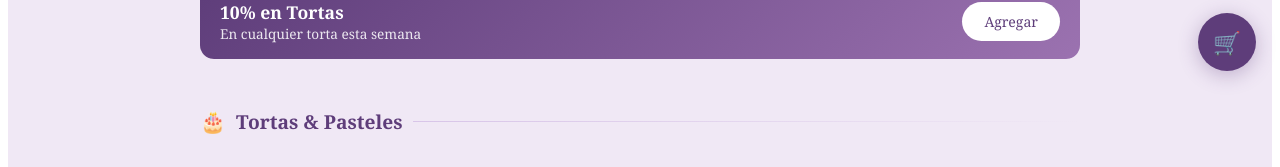
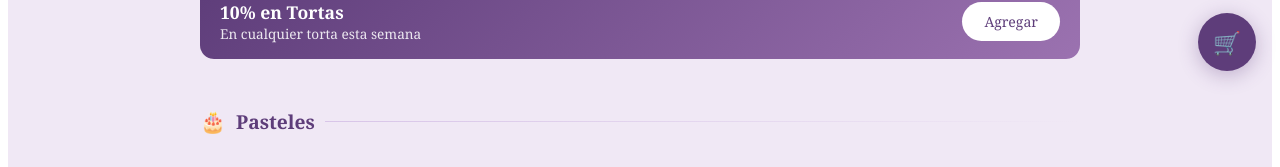
Before and after one commit to hanel17/Sared-pastry, a React (Vite) app: page / in a window 1280 px wide. Shown: the part 705-872 px from the top of the page. Built offline with nearby package versions, Linux system fonts and the light colour scheme.

Commit message:
Cambiar Tortas & Pasteles a Pasteles

```diff
--- a/src/App.jsx
+++ b/src/App.jsx
@@ -6,10 +6,10 @@ const IP=[{id:1,cat:"tortas",name:"Torta de Vainilla",desc:"Suave bizcocho con c
 const IO=[{id:1,type:"2x1",title:"2x1 en Cupcakes",photo:null,desc:"Lleva 2 docenas y paga solo 1",productId:5,active:true,visible:true},{id:2,type:"discount",title:"10% en Tortas",photo:null,desc:"En cualquier torta esta semana",productId:1,value:10,active:true,visible:true}];
 const IE=[{id:1,name:"Bodas",emoji:"💍",photo:null,desc:"Torta principal + mesa de postres + cupcakes",packages:["Básico: torta 3 pisos + 50 cupcakes — RD$8,000","Deluxe: torta 4 pisos + 100 cupcakes + cake pops — RD$15,000"]},{id:2,name:"Baby Shower",emoji:"🍼",desc:"Paquetes adorables para celebrar la llegada del bebé",packages:["Paquete Rosa/Azul: torta + 24 cupcakes + galletas — RD$4,500","Paquete Premium: + macarons y cake pops — RD$7,000"]},{id:3,name:"Cumpleaños",emoji:"🎂",desc:"Desde tortas sencillas hasta mesas completas",packages:["Básico: torta personalizada — Desde RD$1,500","Mesa Dulce: torta + cupcakes + brownies — RD$6,000"]},{id:4,name:"Graduaciones",emoji:"🎓",desc:"Celebra ese logro con algo especial",packages:["Torta temática + 24 cupcakes — RD$3,200","Mesa completa con foto edible — RD$5,500"]},{id:5,name:"Corporativos",emoji:"💼",desc:"Para eventos de empresa y celebraciones",packages:["Cupcakes personalizados con logo (x50) — Cotizar","Mesa de postres completa — Cotizar"]}];
 const IT={primary:"#5e3d7a",accent:"#9b72b0",bg:"#f0e8f5",card:"rgba(253,248,255,0.88)",border:"#d8c5e8",text:"#2d1f3d"};
-const CATS={tortas:"Tortas & Pasteles",cupcakes:"Cupcakes",postres:"Galletas & Postres"};
+const CATS={tortas:"Pasteles",cupcakes:"Cupcakes",postres:"Galletas & Postres"};
 const OT={"2x1":"2 × 1","discount":"Descuento %","bundle":"Combo","free-item":"Regalo"};
 const PWD="sared2025";
-const ICATS={tortas:"Tortas & Pasteles",cupcakes:"Cupcakes",postres:"Galletas & Postres"};
+const ICATS={tortas:"Pasteles",cupcakes:"Cupcakes",postres:"Galletas & Postres"};
 const ITEXTS={menuSub:"Todo elaborado con ingredientes frescos 🌸",anticipacion:"Pedidos con mínimo 48 horas de anticipación"};
 function applyTheme(t){const r=document.documentElement.style;r.setProperty("--sp-primary",t.primary);r.setProperty("--sp-accent",t.accent);}
 function CatEditor({cats,onSaveCats,texts,onSaveTexts,S,T}){
```
Also changed, not shown: 2 other files (tests, documents, lock files or other folders).
